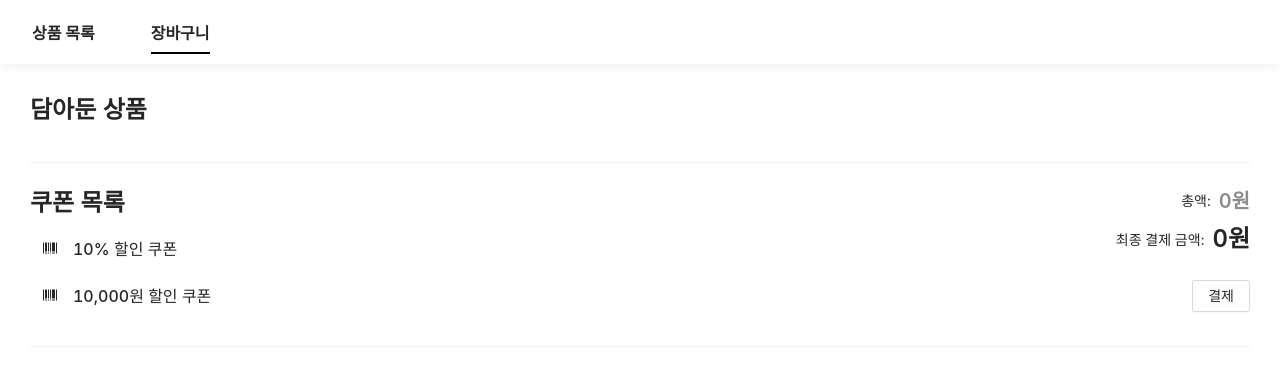
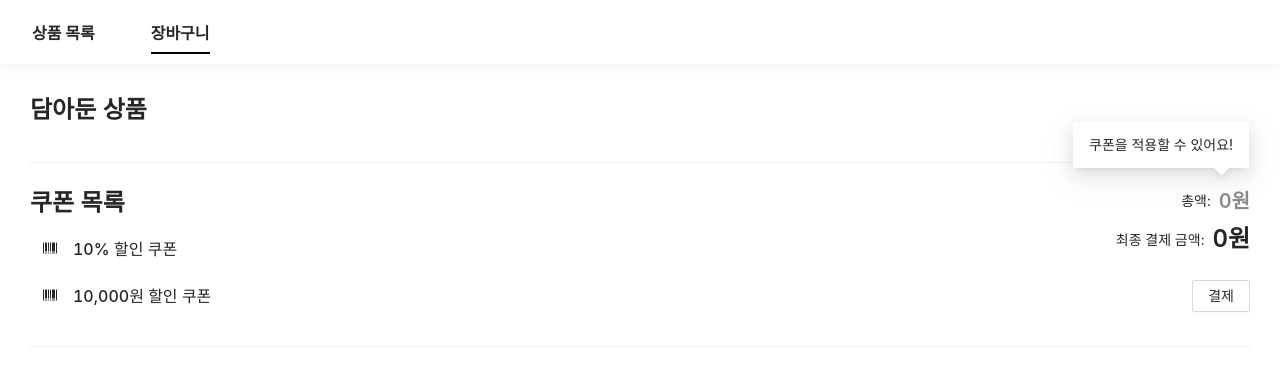
Before and after one commit to yjb94/cart-app, a React (Create React App) app: page /cart in a window 1280 px wide. Shown: the top 386 px of the page. Built offline with nearby package versions, Linux system fonts and the light colour scheme.

Commit message:
Add popover if no coupon is selected

```diff
--- a/src/components/payment/Payment.tsx
+++ b/src/components/payment/Payment.tsx
@@ -1,17 +1,19 @@
 import React from 'react';
 import useCart from '../../hooks/useCart';
 import { Button } from '../button/Button';
-import { Space } from 'antd';
+import { Space, Popover } from 'antd';
 import strings from '../../strings/strings';
 import PaymentLabel from './PaymentLabel';
 import styled from 'styled-components';
 import useModal from '../../hooks/useModal';
 import PaymentModal from '../modal/PaymentModal';
+import useCoupon from '../../hooks/useCoupon';
 
 
 const Payment: React.FC = () => {
   const { price, discountedPrice } = useCart();
   const { visible, openModal, closeModal } = useModal();
+  const { selectedCoupon } = useCoupon();
 
   const onClickPayment = () => {
     openModal();
@@ -22,6 +24,12 @@ const Payment: React.FC = () => {
   return (
     <Container>
       <Space direction="vertical" align="end">
+        <Popover
+          content={"쿠폰을 적용할 수 있어요!"}
+          visible={!selectedCoupon}
+          trigger="hover"
+          placement="topRight"
+        >
           <PaymentLabel
             label={strings["payment.totalPrice"]}
             level={4}
@@ -29,6 +37,7 @@ const Payment: React.FC = () => {
             stroke={isDiscounted}
             price={price}
           />
+        </Popover>
         <PaymentLabel
           label={strings["payment.finalPrice"]}
           price={discountedPrice}
```
Lines whose indentation alone changed are shown as unchanged.
